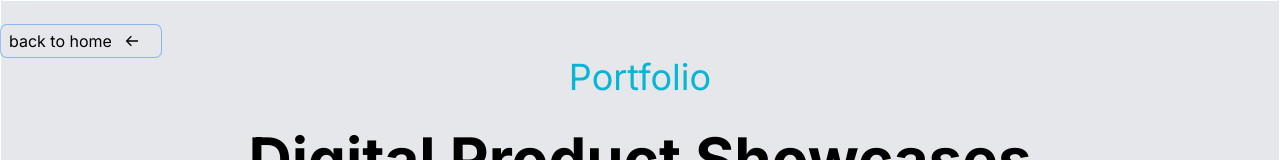
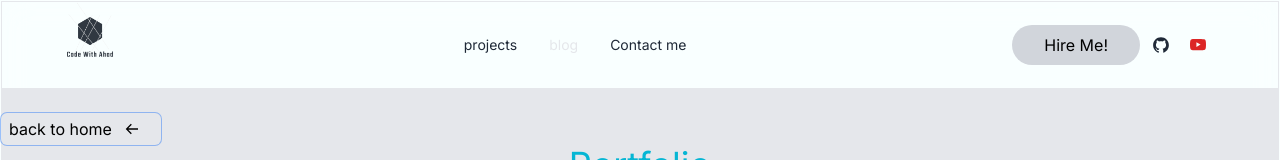
Before and after one commit to Abdulahadahmadi/codewithahad, a Next.js app: page /projects in a window 1280 px wide. Shown: the top 160 px of the page. Built offline with nearby package versions, Linux system fonts and the light colour scheme.

Commit message:
add navbar to layout of website

```diff
--- a/src/app/layout.tsx
+++ b/src/app/layout.tsx
@@ -1,4 +1,5 @@
 import './globals.scss'
+import Navbar from './components/Navbar'
 import { Inter } from 'next/font/google'
 
 const inter = Inter({ subsets: ['latin'] })
@@ -15,7 +16,10 @@ export default function RootLayout({
 }) {
   return (
     <html lang="en">
-      <body className={inter.className}>{children}</body>
+      <body className={inter.className}>
+        <Navbar />
+        {children}
+      </body>
     </html>
   )
 }
```
